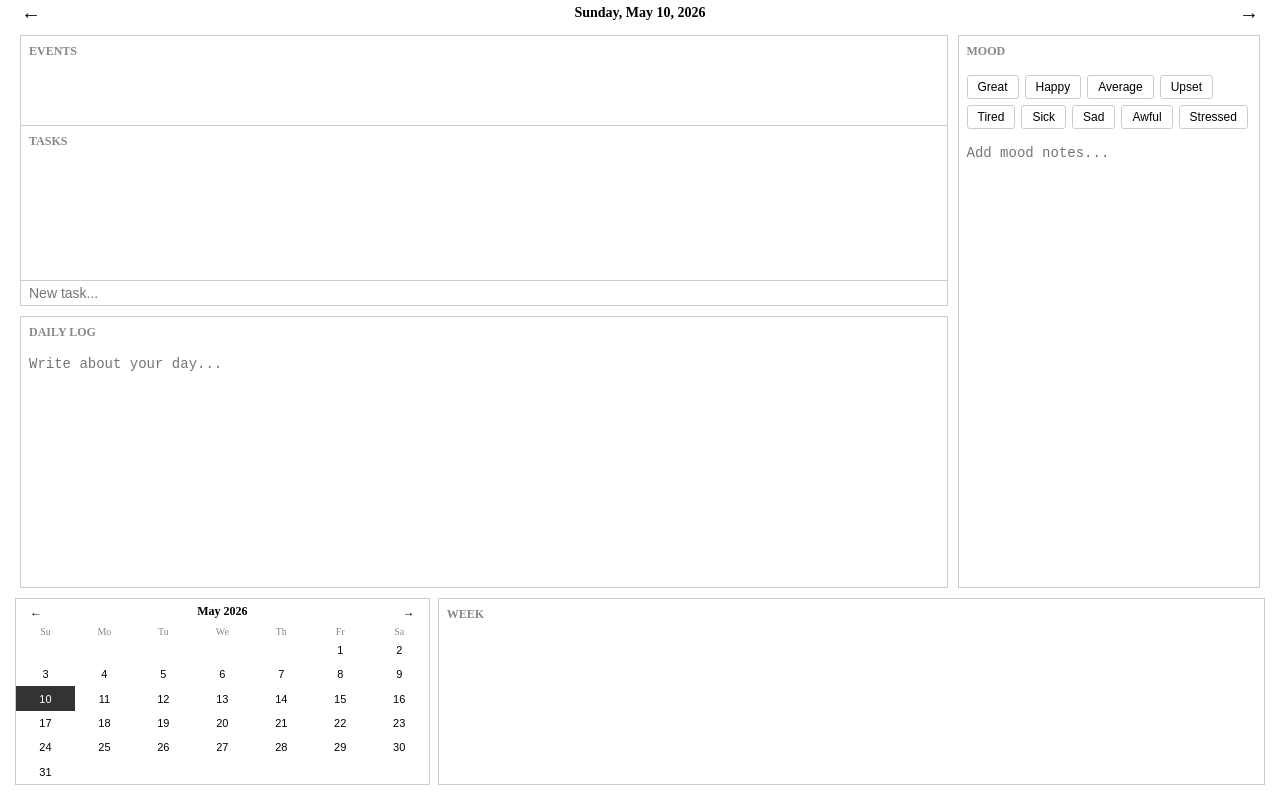
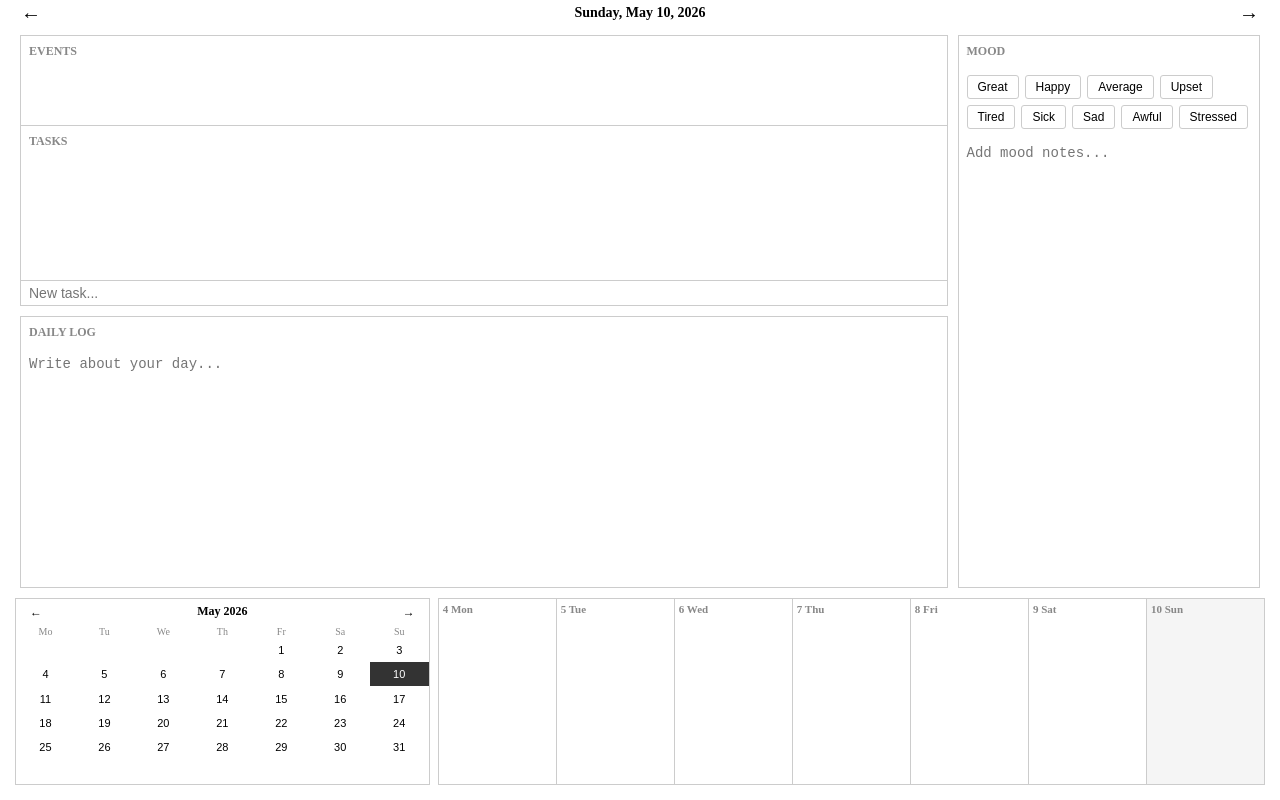
Before and after one commit to schmeow/planner, a website built with Vite: page src/index.html in a window 1280 px wide. Built offline with nearby package versions, Linux system fonts and the light colour scheme.

Commit message:
weekly view !

```diff
--- a/src/main.js
+++ b/src/main.js
@@ -186,6 +186,7 @@ async function goToDate(date) {
   await loadDay(date);
   renderCalender(currentDate);
   calendarDisplayDate = currentDate;
+  renderWeeklyView(date);
 }
 
 async function renderCalender(dateString, displayDate = dateString) {
@@ -193,7 +194,7 @@ async function renderCalender(dateString, displayDate = dateString) {
   const year = date[0];
   const month = date[1];
   const numdays = new Date(year, month, 0).getDate();
-  const startday = new Date(year, month - 1, 1).getDay();
+  const startday = (new Date(year, month - 1, 1).getDay() + 6) % 7;
   const today = new Date().toISOString().split('T')[0];
 
   const calendar = document.getElementById('monthly-calendar');
@@ -229,7 +230,7 @@ async function renderCalender(dateString, displayDate = dateString) {
   header.appendChild(nextBtn);
   calendar.appendChild(header);
 
-  const labels = ['Su', 'Mo', 'Tu', 'We', 'Th', 'Fr', 'Sa'];
+  const labels = ['Mo', 'Tu', 'We', 'Th', 'Fr', 'Sa', 'Su'];
   const labelRow = document.createElement('div');
   labelRow.className = 'cal-labels';
   labels.forEach(l => {
@@ -267,6 +268,42 @@ async function renderCalender(dateString, displayDate = dateString) {
   calendar.appendChild(grid);
 }
 
+async function getMonday(dateString) {
+  const date = dateString.split('-');
+  const year = date[0];
+  const month = date[1];
+  const curday = date[2].split('T')[0];
+
+  const dayofweek = new Date(year, month - 1, curday).getDay();
+  const offset = (Number(dayofweek) + 6) % 7;
+
+  return new Date(year, month -1, curday - offset)
+}
+
+async function renderWeeklyView(dateString) {
+  const monday = await getMonday(dateString);
+  const weeklyView = document.getElementById('weekly-view');
+  weeklyView.innerHTML = '';
+
+  for (let i = 0; i < 7; i++) {
+    const day = new Date(monday);
+    day.setDate(monday.getDate() + i);
+    const dayString = day.toISOString().split('T')[0];
+
+    const dayEl = document.createElement('div');
+    dayEl.className = 'week-day';
+    if (dayString === dateString) dayEl.classList.add('week-day-selected');
+
+    const label = document.createElement('div');
+    label.className = 'week-day-label';
+    label.textContent = day.toLocaleDateString('en-US', {weekday: 'short', day: 'numeric'});
+
+    dayEl.appendChild(label);
+    dayEl.addEventListener('click', () => goToDate(dayString));
+    weeklyView.appendChild(dayEl)
+  }
+}
+
 
 
 initDatabase();
--- a/src/styles.css
+++ b/src/styles.css
@@ -292,3 +292,36 @@ body {
   font-size: 12px;
   padding: 2px 6px;
 }
+
+#weekly-view {
+  display: flex;
+  flex-direction: row;
+  flex: 2;
+  border: 1px solid #ccc;
+  overflow: hidden;
+}
+
+.week-day {
+  flex: 1;
+  border-right: 1px solid #ccc;
+  padding: 4px;
+  cursor: pointer;
+  overflow-y: auto;
+  display: flex;
+  flex-direction: column;
+}
+
+.week-day:last-child {
+  border-right: none;
+}
+
+.week-day-selected {
+  background: #f5f5f5;
+}
+
+.week-day-label {
+  font-size: 11px;
+  font-weight: bold;
+  color: #888;
+  margin-bottom: 4px;
+}
```
